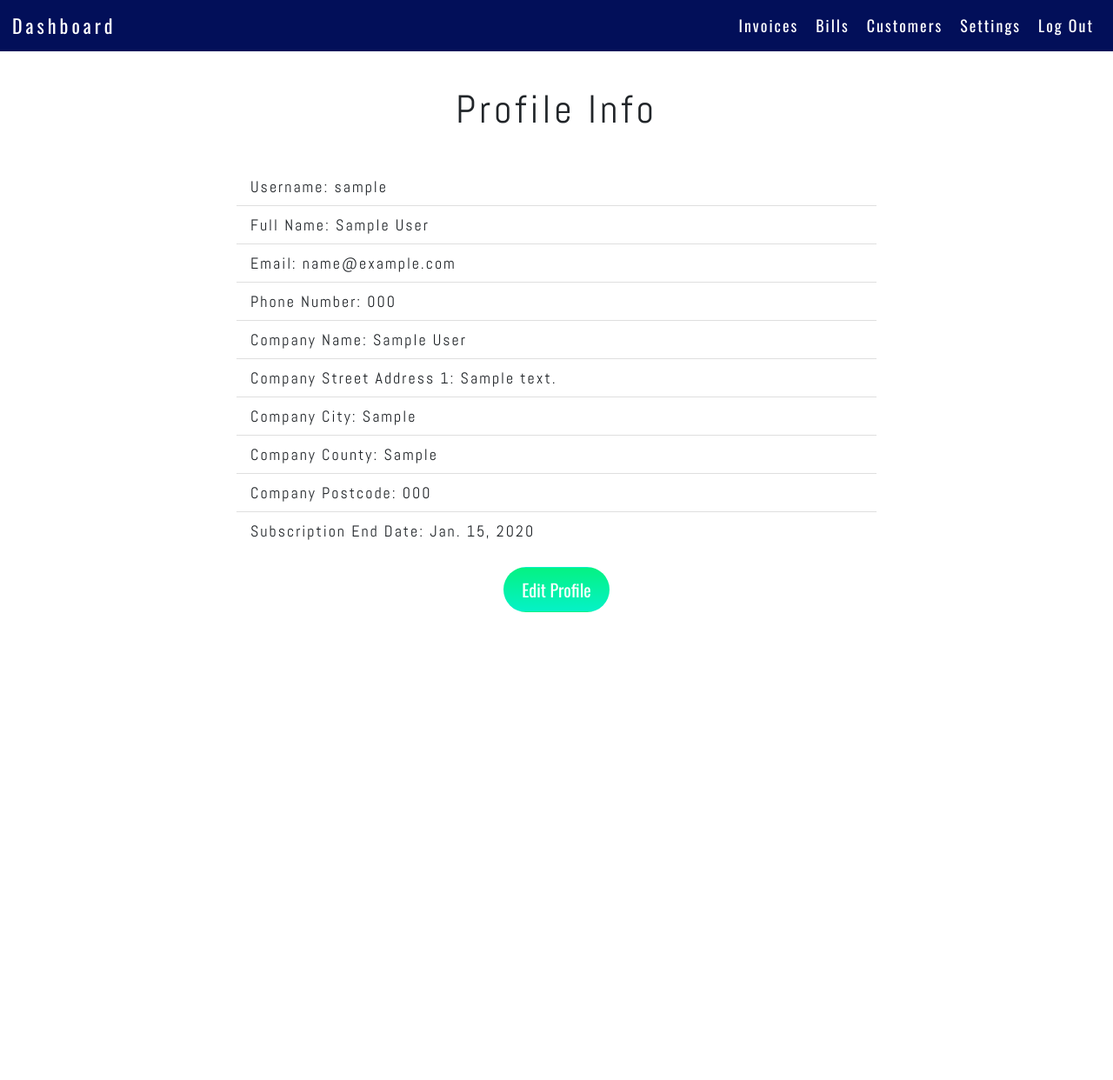
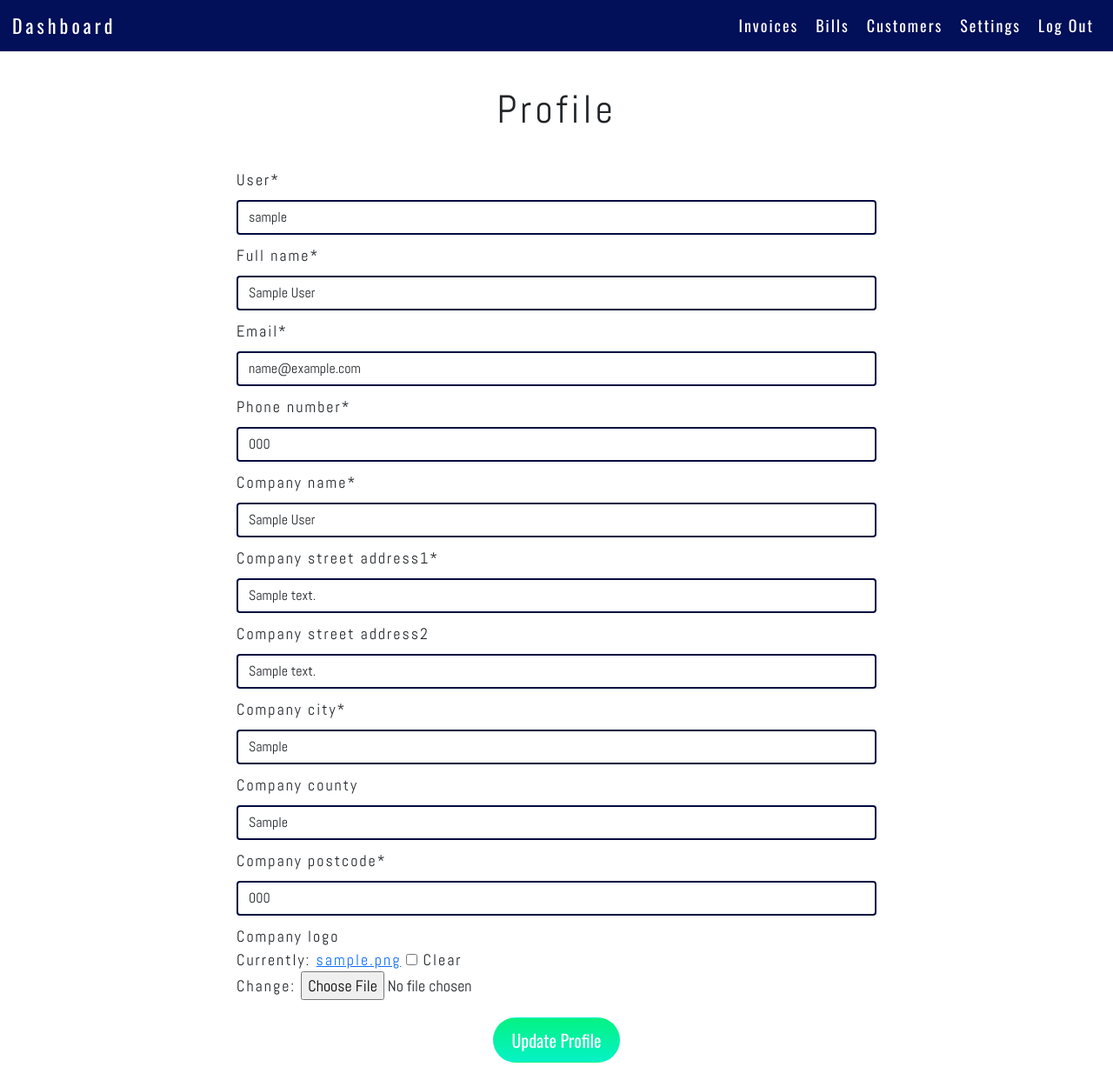
Before and after one commit to R-Prince/counter_ms4, a Django app: page /profile/profile_info in a window 1280 px wide. Shown: the whole page at 87% size. Before the commit the page ends 704 px from the top, so only its background shows below. Run offline with Django 3.2, Linux system fonts and the light colour scheme; a user stored in the database is signed in; tables that the repository leaves empty hold one stand-in row (values such as "Sample post"); some libraries are stand-ins or nearby versions.

Commit message:
Add profile info view and template. Allow users to edit/update profile

```diff
--- a/profiles/models.py
+++ b/profiles/models.py
@@ -1,5 +1,7 @@
 from django.db import models
 from django.contrib.auth.models import User
+from django.db.models.signals import post_save
+from django.dispatch import receiver
 
 
 class UserProfile(models.Model):
@@ -20,3 +22,11 @@ class UserProfile(models.Model):
 
     def __str__(self):
         return self.company_name
+
+
+@receiver(post_save, sender=User)
+def update_user_profile(sender, instance, created, **kwargs):
+    """
+    update the user profile
+    """
+    instance.userprofile.save()
--- a/profiles/templates/profiles/create_profile.html
+++ b/profiles/templates/profiles/create_profile.html
@@ -5,8 +5,11 @@
     <link rel="stylesheet" href="{% static 'profiles/css/profiles.css' %}">
 {% endblock %}
 
+{% block page_header %}
+    <h1 class="d-flex justify-content-center page-header">Create Profile</h1>
+{% endblock %}
+
 {% block content %}
-    <h1>Create Profile</h1>
     <div class="container">
         <div class="row">
             <div class="col-12">
--- a/profiles/templates/profiles/profile_info.html
+++ b/profiles/templates/profiles/profile_info.html
@@ -6,32 +6,24 @@
 {% endblock %}
 
 {% block page_header %}
-    <h1 class="d-flex justify-content-center page-header">Profile Info</h1>
+    <h1 class="d-flex justify-content-center page-header">Profile</h1>
 {% endblock %}
 
 {% block content %}
     <div class="container">
         <div class="row">
             <div class="col-12 col-md-8 offset-md-2">
-                <ul class="list-group list-group-flush">
-                    <li class="list-group-item">Username: {{profile.user}}</li>
-                    <li class="list-group-item">Full Name: {{profile.full_name}}</li>
-                    <li class="list-group-item">Email: {{profile.email}}</li>
-                    <li class="list-group-item">Phone Number: {{profile.phone_number}}</li>
-                    <li class="list-group-item">Company Name: {{profile.company_name}}</li>
-                    <li class="list-group-item">Company Street Address 1: {{profile.company_street_address1}}</li>
-                    <li class="list-group-item">Company City: {{profile.company_city}}</li>
-                    <li class="list-group-item">Company County: {{profile.company_county}}</li>
-                    <li class="list-group-item">Company Postcode: {{profile.company_postcode}}</li>
-                    <li class="list-group-item">Subscription End Date: {{user_sub.end_date}}</li>
-                </ul>
-            </div>
-        </div>
-        <div class="row submit-container">
-            <div class="d-flex justify-content-center">
-                <button id="submit-button" class="btn btn-lg green-btn">
-                    Edit Profile
-                </button>
+                <form action="{% url 'profile_info' %}" method="POST">
+                    {% csrf_token %}
+                    {{ form|crispy }}
+                    <div class="row submit-container">
+                        <div class="d-flex justify-content-center">
+                            <button id="submit-button" class="btn green-btn btn-lg">
+                                Update Profile
+                            </button>
+                        </div>
+                    </div>
+                </form>
             </div>
         </div>
     </div>
--- a/profiles/views.py
+++ b/profiles/views.py
@@ -69,17 +69,20 @@ def profile(request):
 
 @login_required
 def profile_info(request):
-    try:
-        profile = get_object_or_404(UserProfile, user=request.user)
-    except Exception:
-        messages.error(request, 'Profile does not exist')
-        return redirect(reverse('home'))
+    # View and Update User Profile
+    profile = get_object_or_404(UserProfile, user=request.user)
 
-    user_subscription = get_object_or_404(Subscription, user=request.user)
+    if request.method == 'POST':
+        form = UserProfileForm(request.POST, instance=profile)
+        if form.is_valid():
+            form.save()
+            messages.success(request, 'Profile updated successfully')
+
+    form = UserProfileForm(instance=profile)
+
     template = 'profiles/profile_info.html'
     context = {
-        'profile': profile,
-        'user_sub': user_subscription
+        'form': form,
     }
 
     return render(request, template, context)
--- a/static/css/base.css
+++ b/static/css/base.css
@@ -119,6 +119,11 @@ body{
     margin: 10px 0px 10px 0px;
 }
 
+.select{
+    border: 2px solid #010B40;
+    margin: 10px 0px 10px 0px;
+}
+
 .submit-container{
     margin: 20px 0px;
 }
```
Also changed, not shown: profiles/templates/profiles/edit_profile.html (added).
